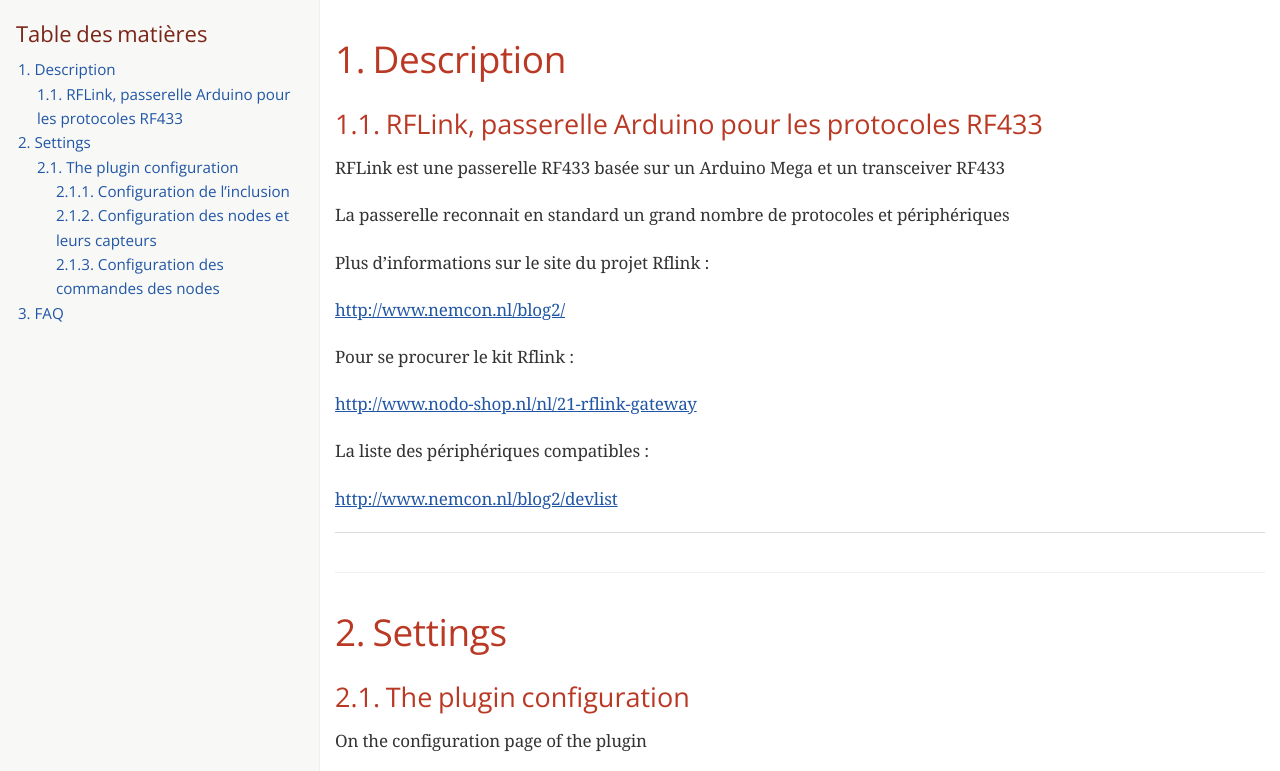
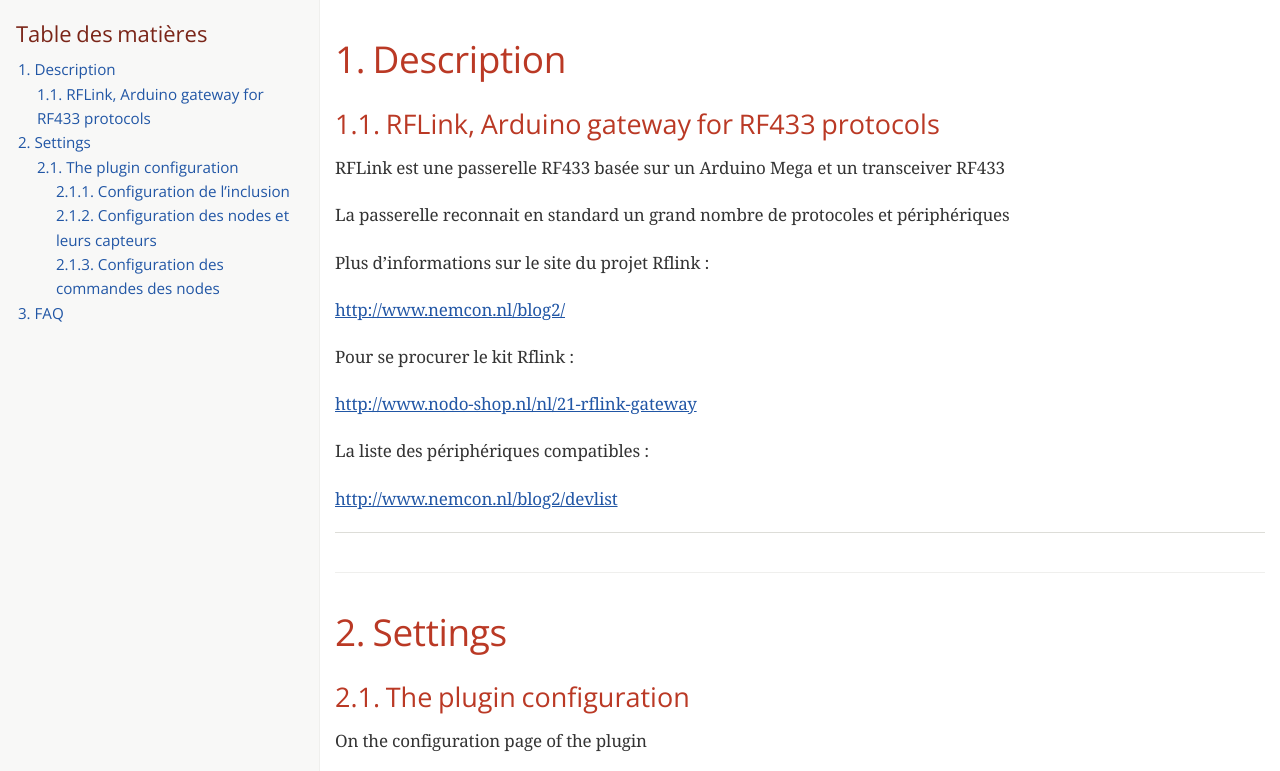
Before and after one commit to sbeuzit/jeedom_rflink, a plain HTML site: page doc/en_US/index.html in a window 1280 px wide. Shown: the top 771 px of the page. Drawn offline with nearby package versions, Linux system fonts and the light colour scheme; a web font is replaced by a local one.

Commit message:
[ROBOT] Action all

```diff
--- a/doc/en_US/index.html
+++ b/doc/en_US/index.html
@@ -417,7 +417,7 @@
 <ul class="sectlevel1">
 <li><a href="#_description">1. Description</a>
 <ul class="sectlevel2">
-<li><a href="#_rflink_passerelle_arduino_pour_les_protocoles_rf433">1.1. RFLink, passerelle Arduino pour les protocoles RF433</a></li>
+<li><a href="#_rflink_arduino_gateway_for_rf433_protocols">1.1. RFLink, Arduino gateway for RF433 protocols</a></li>
 </ul>
 </li>
 <li><a href="#_settings">2. Settings</a>
@@ -440,7 +440,7 @@
 <h2 id="_description">1. Description</h2>
 <div class="sectionbody">
 <div class="sect2">
-<h3 id="_rflink_passerelle_arduino_pour_les_protocoles_rf433">1.1. RFLink, passerelle Arduino pour les protocoles RF433</h3>
+<h3 id="_rflink_arduino_gateway_for_rf433_protocols">1.1. RFLink, Arduino gateway for RF433 protocols</h3>
 <div class="paragraph">
 <p>RFLink est une passerelle RF433 basée sur un Arduino Mega et un transceiver RF433</p>
 </div>
```
Also changed, not shown: 1 other file.
